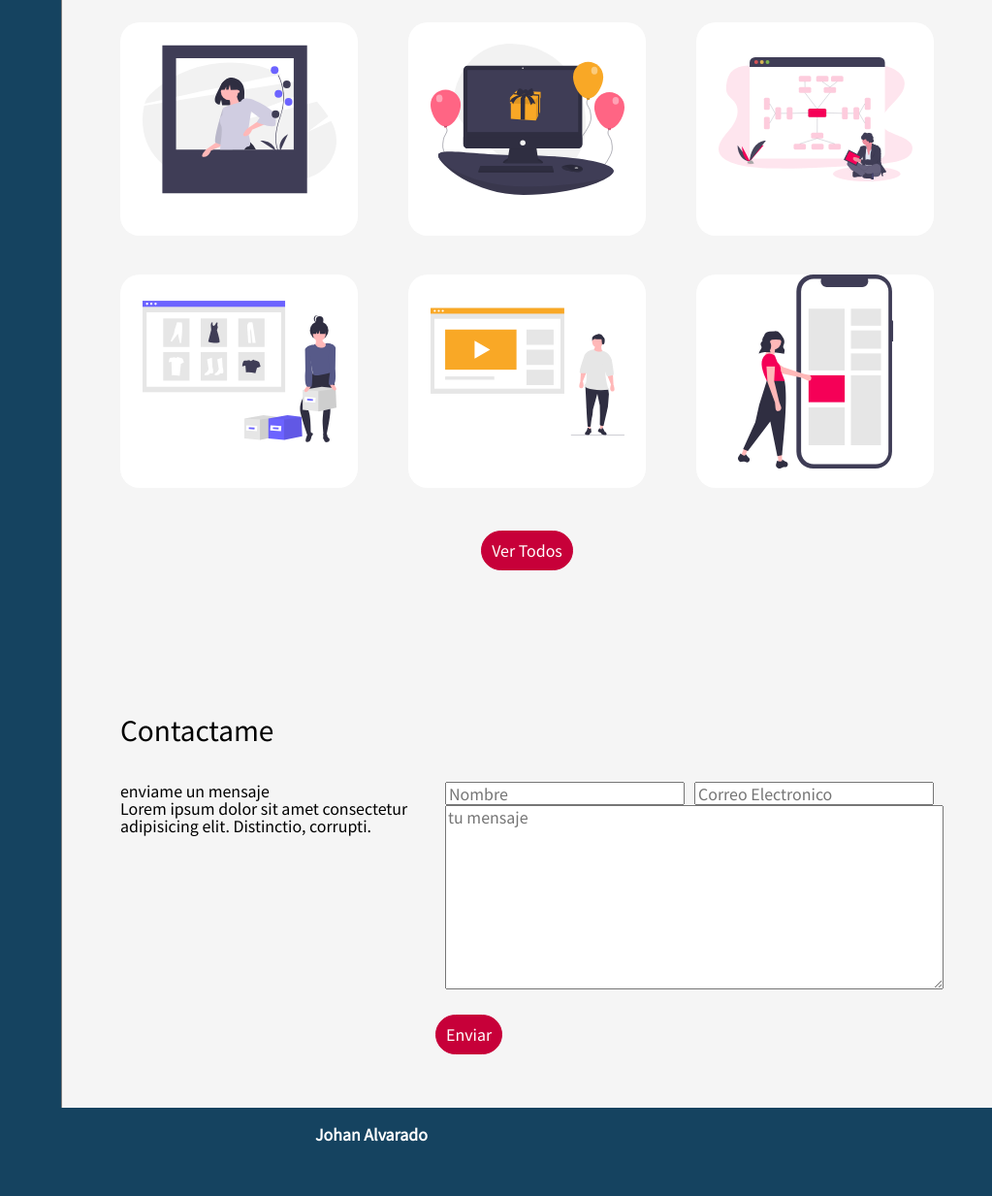
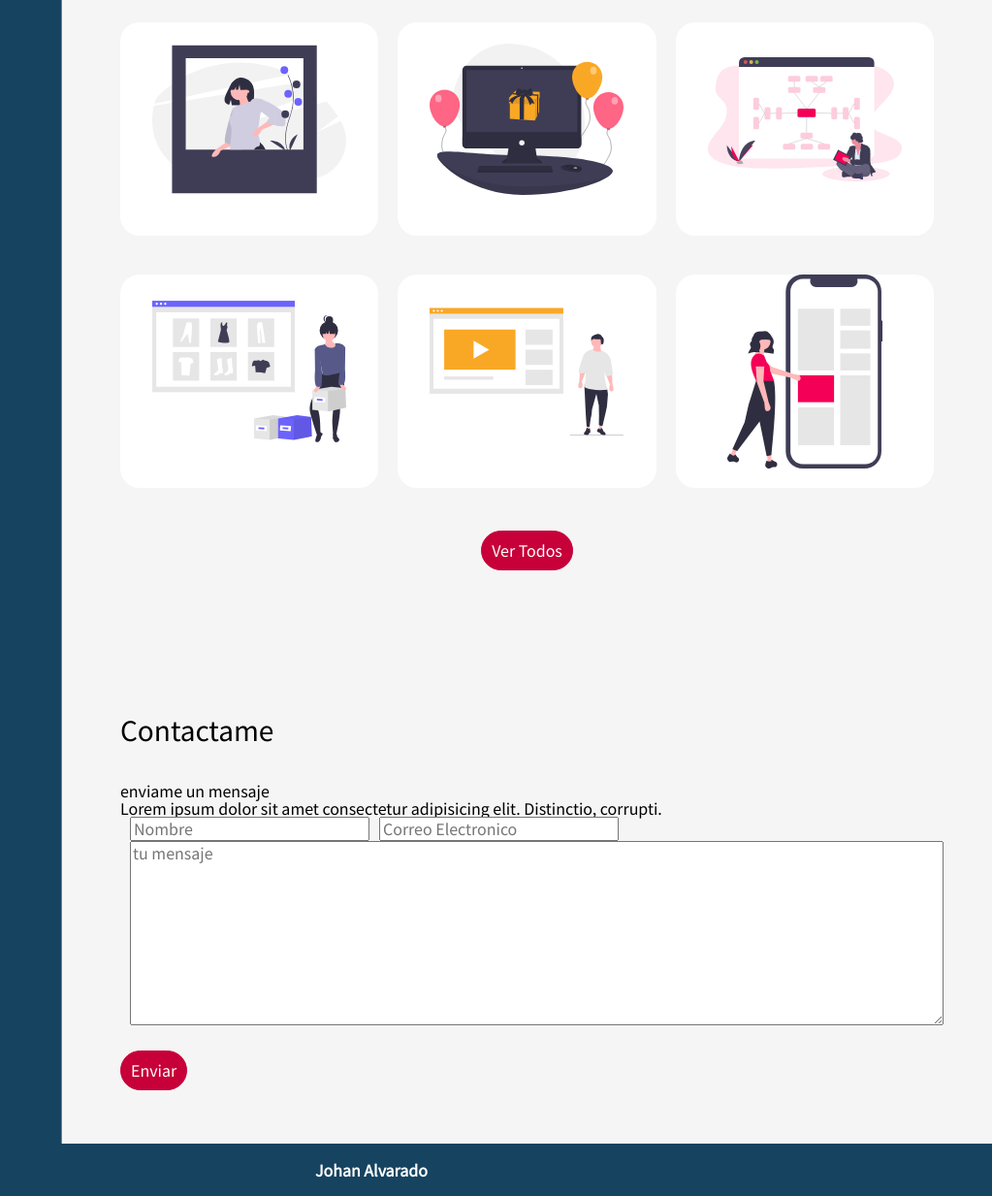
Before and after one commit to inkodeapp/pfolio, a plain HTML site: page public/index.html in a window 1280 px wide. Shown: the part 3056-4289 px from the top of the page at 97% size, without its empty margins (257-1280 px from the left). Before the commit the page ends 4252 px from the top, so only its background shows below. Drawn offline with Linux system fonts and the light colour scheme.

Commit message:
servicess

```diff
--- a/public/index.html
+++ b/public/index.html
@@ -36,7 +36,7 @@
   <div class="cuerpo">
 
 
-<div class="nonavmenu">
+    <div class="nonavmenu">
       <label for="menu"><img src="static/menu.svg" alt="menu" class="menu"></label>
       <input type="checkbox" name="" id="menu">
 
@@ -45,16 +45,19 @@
             HOME</a></li>
         <li class="items"> <a href="#sobremi" class="secciones"><img src="static/usuario.svg" alt="home" class="iconos">
             Sobre mi</a></li>
-        <li class="items"> <a href="#servicios" class="secciones"><img src="static/equipo.svg" alt="home" class="iconos">
+        <li class="items"> <a href="#servicios" class="secciones"><img src="static/equipo.svg" alt="home"
+              class="iconos">
             Servicios</a></li>
-        <li class="items"> <a href="#experiencia" class="secciones"><img src="static/apoyo.svg" alt="home" class="iconos">
+        <li class="items"> <a href="#experiencia" class="secciones"><img src="static/apoyo.svg" alt="home"
+              class="iconos">
             Experiencia</a></li>
         <li class="items"> <a href="#trabajos" class="secciones"><img src="static/cronologia.svg" alt="home"
               class="iconos"> Mis trabajos</a></li>
-        <li class="items"> <a href="#contacto" class="secciones"><img src="static/servicio.svg" alt="home" class="iconos">
+        <li class="items"> <a href="#contacto" class="secciones"><img src="static/servicio.svg" alt="home"
+              class="iconos">
             Contactame</a></li>
       </ul>
-      </div>
+    </div>
     <div class="nonav">
 
       <img src="static/perfil.jpg" alt="perfil" class="imgperfil" />
@@ -84,7 +87,7 @@
     </div>
 
     <div class="aboutme" id="sobremi">
-      <span class="about" >Sobre mi</span>
+      <span class="about">Sobre mi</span>
       <div class="description">
         <img src="static/perfil.jpg" alt="imagen de perfil" class="imgperfil1" />
         <div class="card">
@@ -120,7 +123,7 @@
 
     <div class="services" id="servicios">
       <span class="about">Servicios</span>
-      <div class="containers" >
+      <div class="containers">
         <div class="cardservices" style="background-color: #45C3FF;">
           <img src="static/kotlin.png" alt="kotlin" class="imgservices">
           <span style="font-size: 18px;">Kotlin</span>
@@ -205,10 +208,11 @@
           <img src="static/trabajo-1.svg" alt="kotlin" class="imgtrabajos">
         </div>
 
-
-        <div class="cardtrabajosc">
+        <div class="dividir"> </div>
+        <div class="cardtrabajos">
           <img src="static/trabajo-2.svg" alt="html" class="imgtrabajos">
         </div>
+        <div class="dividir"> </div>
 
         <div class="cardtrabajos">
           <img src="static/trabajo-3.svg" alt="css" class="imgtrabajos">
@@ -222,10 +226,11 @@
           <img src="static/trabajo-4.svg" alt="kotlin" class="imgtrabajos">
         </div>
 
-
-        <div class="cardtrabajosc">
+        <div class="dividir"> </div>
+        <div class="cardtrabajos">
           <img src="static/trabajo-5.svg" alt="html" class="imgtrabajos">
         </div>
+        <div class="dividir"> </div>
 
         <div class="cardtrabajos">
           <img src="static/trabajo-6.svg" alt="css" class="imgtrabajos">
@@ -252,7 +257,7 @@
         </div>
 
         <form action="http://www.inkodeapp.com/newlink" method="post">
-          <div style="display: flex;">
+          <div class="namemail">
             <label for="name"></label>
             <input type="text" id="name" name="name" placeholder="Nombre">
             <label for="mail"></label>
--- a/public/styles/style.css
+++ b/public/styles/style.css
@@ -10,7 +10,7 @@
   --font-primary: "Noto Sans JP", sans-serif;
 }
 
-body{
+body {
   background-color: var(--color-primary);
 }
 .navbar {
@@ -25,9 +25,8 @@ body{
   box-sizing: border-box;
   padding: 0px 50px;
   display: none;
-
 }
-li:hover{
+li:hover {
   font-size: 17px;
 }
 
@@ -45,29 +44,26 @@ li:hover{
   width: 100%;
   left: 0;
   box-sizing: border-box;
-
 }
 
-.menu{
+.menu {
   width: 40px;
   height: 40ps;
   position: absolute;
   left: 10px;
   top: 10px;
-
 }
 
-#menu{
+#menu {
   display: none;
 }
 
-
-#menu:checked ~ ul{
+#menu:checked ~ ul {
   display: flex;
   flex-direction: column;
 }
 
-.listanavm{
+.listanavm {
   display: none;
 }
 
@@ -207,10 +203,9 @@ top: 10px;
   margin-bottom: 20px;
 }
 
-.secciones{
+.secciones {
   color: white;
   text-decoration: none;
-
 }
 .card {
   background-color: white;
@@ -342,21 +337,32 @@ label {
 
 .contactme {
   display: flex;
-
+  flex-direction: column;
 }
 
-
-.footer{
+.footer {
   background-color: var(--color-primary);
   display: flex;
   align-items: center;
   justify-content: center;
   color: white;
   font-family: var(--font-primary);
+}
 
+.namemail{
+  display: flex;
+  flex-direction: column;
 }
 
 @media (min-width: 480px) {
+
+  .namemail{
+    flex-direction: row;
+  }
+  .contactme {
+    display: flex;
+  }
+
   .navbar {
     display: flex;
   }
@@ -394,7 +400,7 @@ font-family: var(--font-primary);
   .dividir {
     margin: 10px;
   }
-  .menu{
+  .menu {
     display: none;
   }
 }
```
Lines whose indentation alone changed are shown as unchanged.
